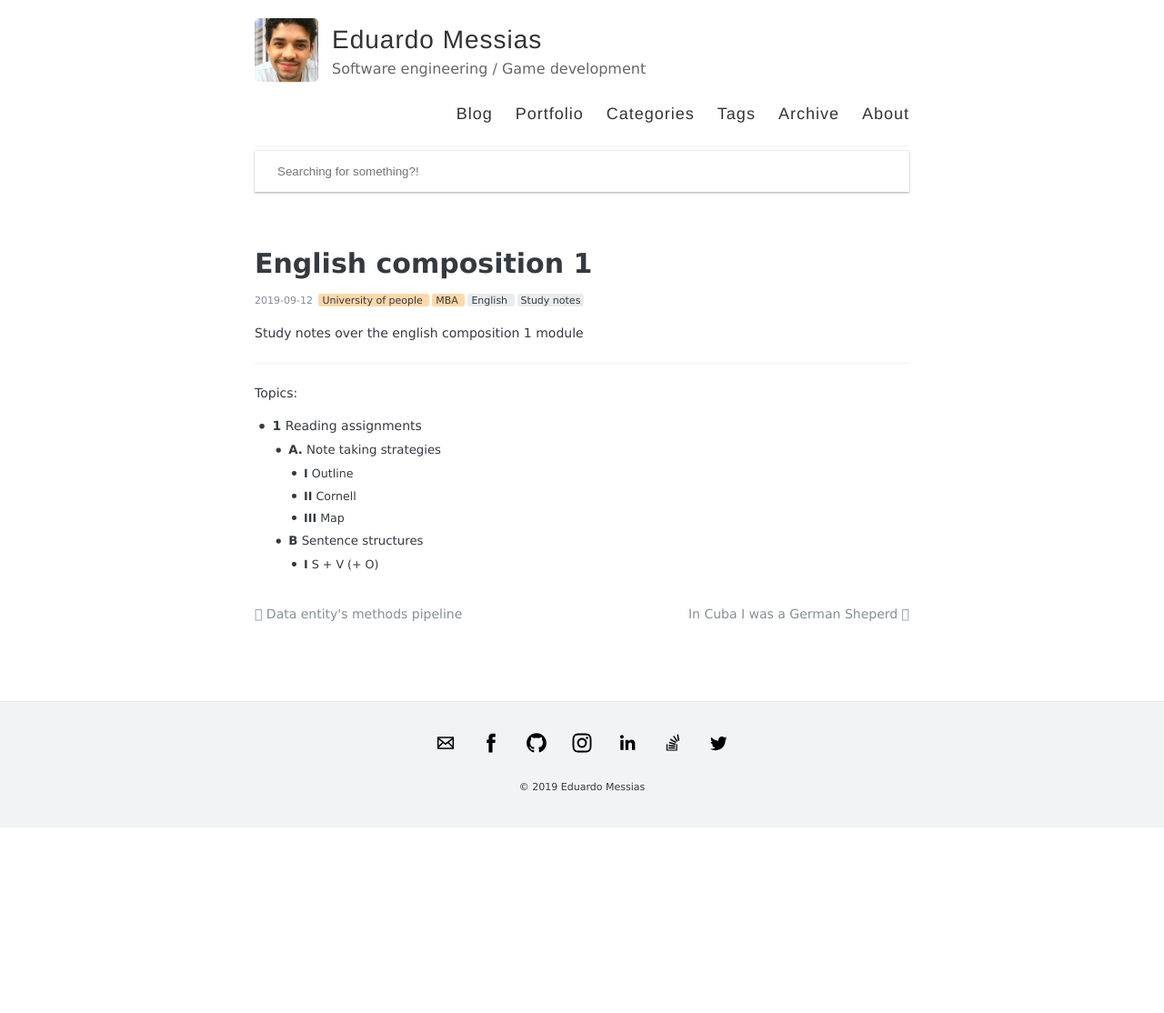
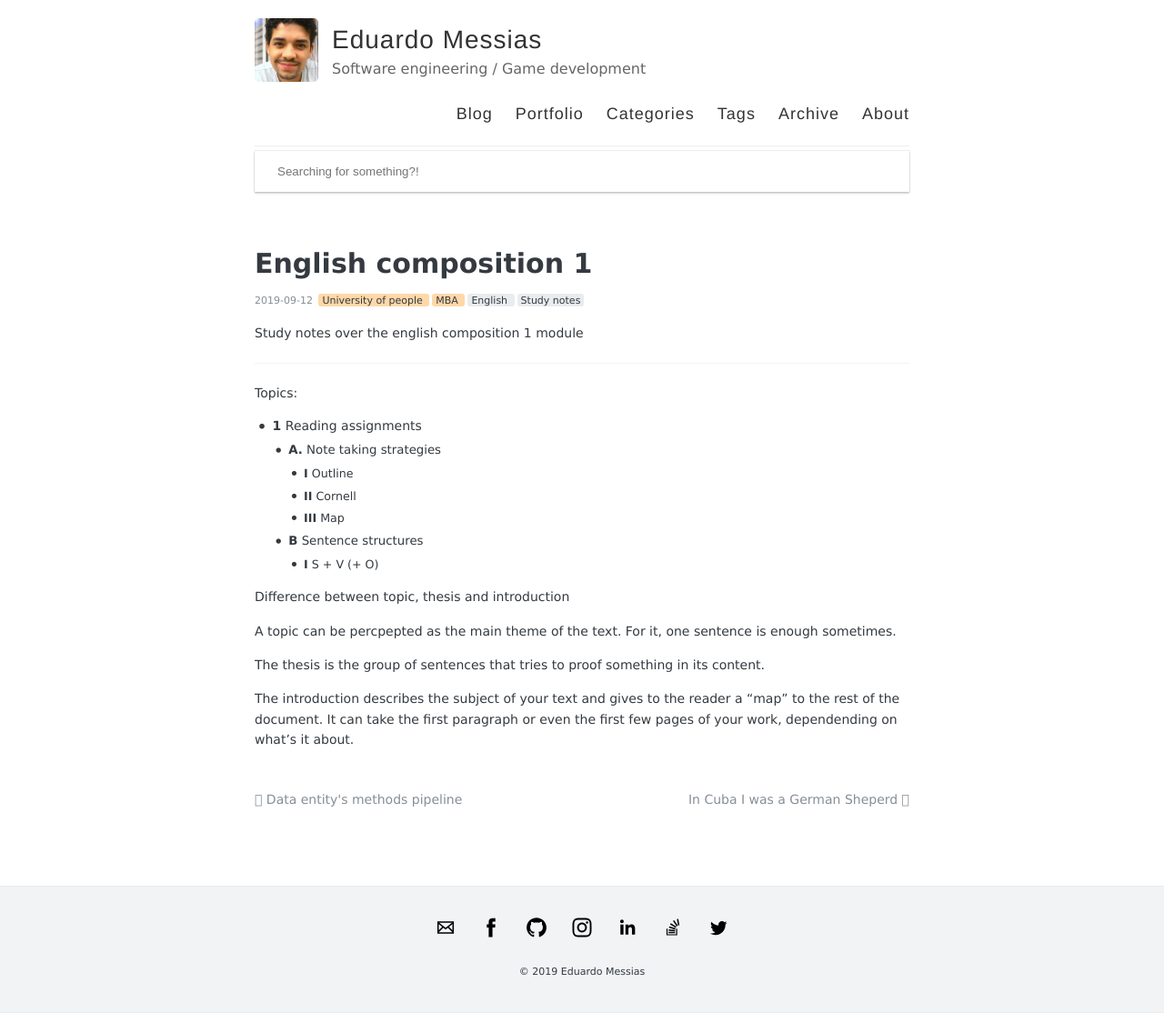
Before and after one commit to eduardomessias/eduardomessias.github.io, a Jekyll site: the page built from _posts/2019-09-12-uopeople-mba-english-composition-1.md, in a window 1280 px wide. Shown: the whole page at 91% size. Built offline with Jekyll 4.4.1, drawn with Linux system fonts in a browser that asks for light colours; before the commit the page ends 910 px from its top, so only the background shows below that.

Commit message:
Update 2019-09-12-uopeople-mba-english-composition-1.md

```diff
--- a/_posts/2019-09-12-uopeople-mba-english-composition-1.md
+++ b/_posts/2019-09-12-uopeople-mba-english-composition-1.md
@@ -21,3 +21,13 @@ Topics:
       - **III** Map
     - **B** Sentence structures
       - **I** S + V (+ O)
+
+
+
+Difference between topic, thesis and introduction
+
+A topic can be percpepted as the main theme of the text. For it, one sentence is enough sometimes.
+
+The thesis is the group of sentences that tries to proof something in its content.
+
+The introduction describes the subject of your text and gives to the reader a "map" to the rest of the document. It can take the first paragraph or even the first few pages of your work, dependending on what's it about.
```
